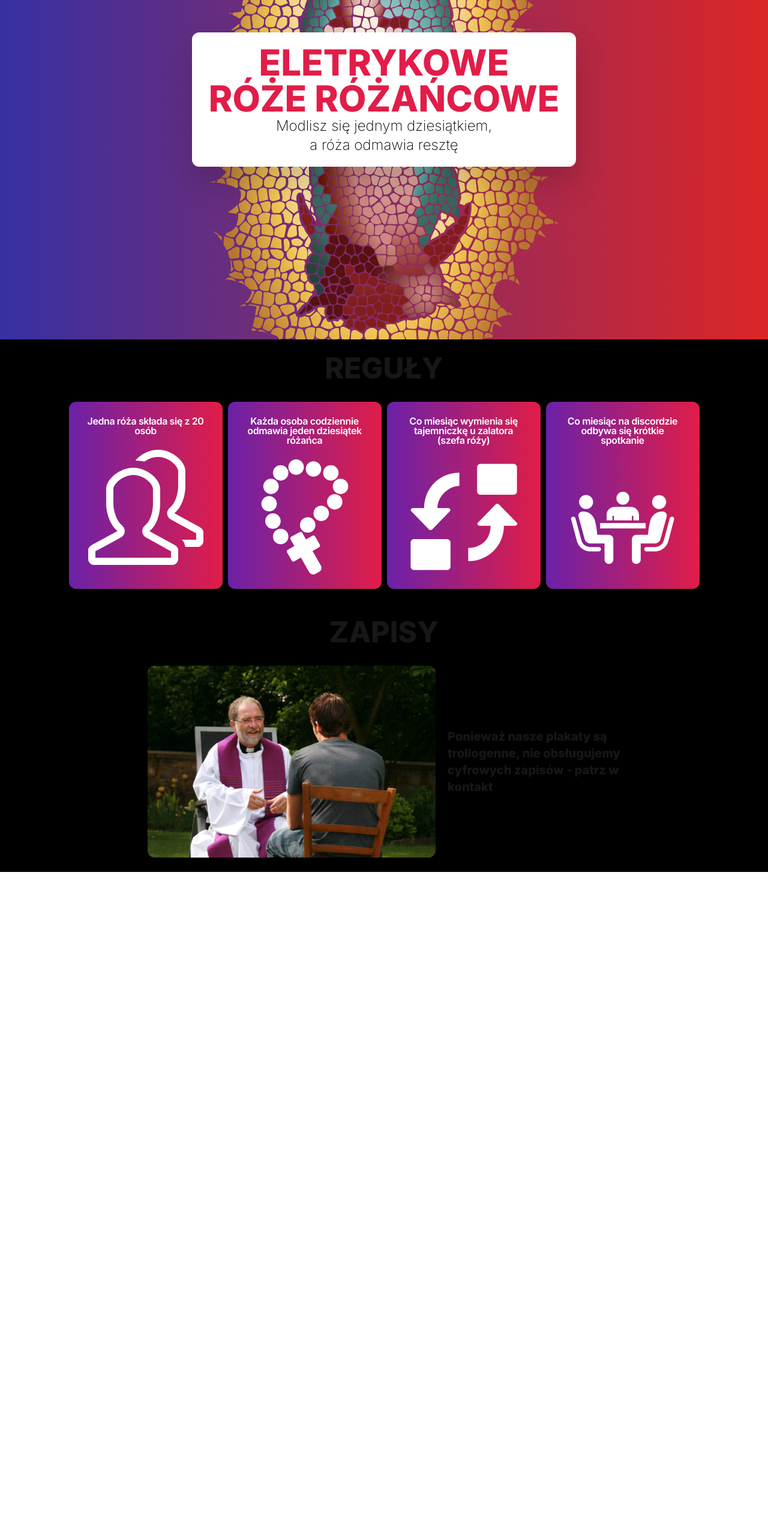
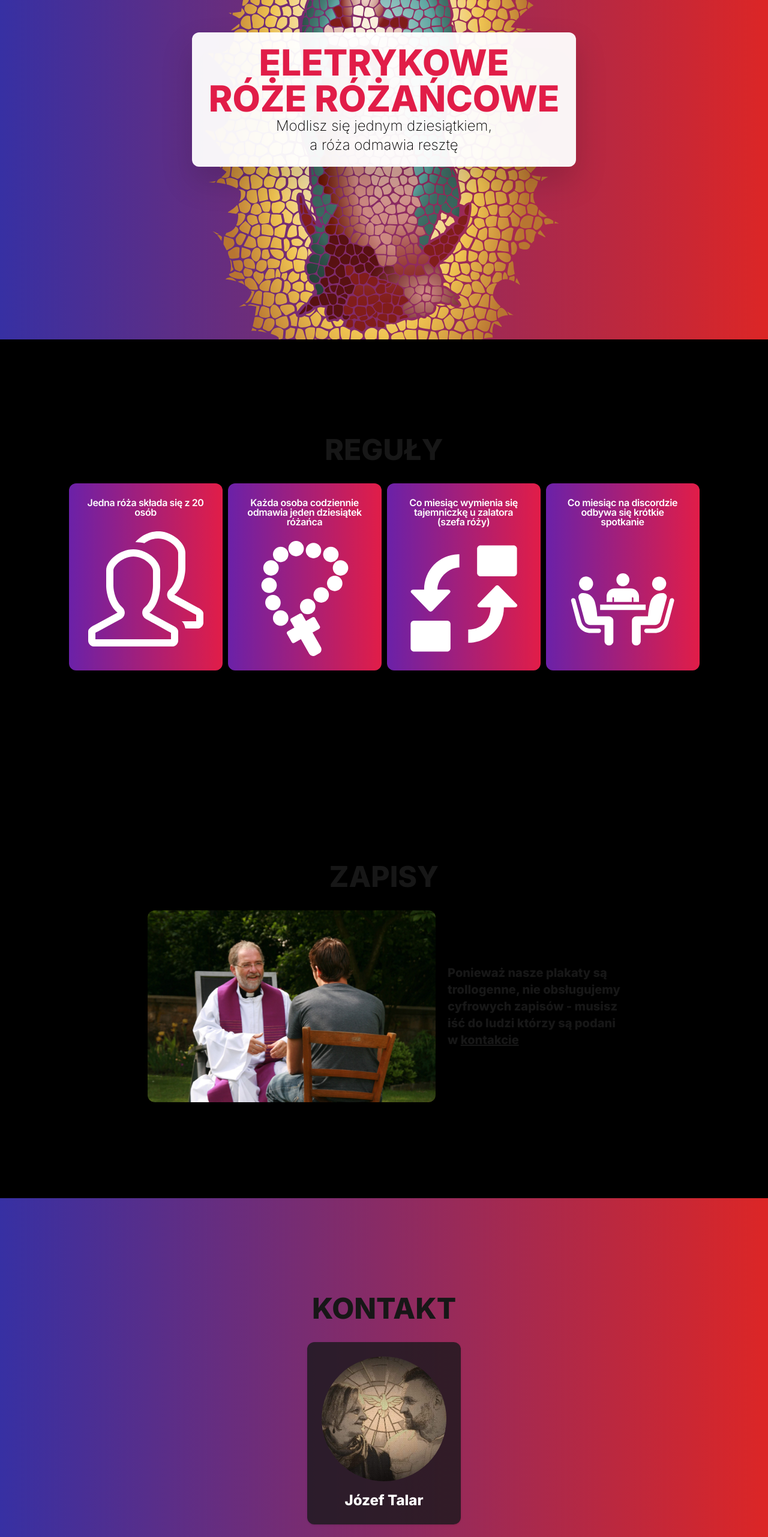
Before and after one commit to cooligus/elektrykowe-roze-rozancowe, a Next.js app: page / in a window 1280 px wide. Shown: the part 234-2797 px from the top of the page at 60% size. Before the commit the page ends 1688 px from the top, so only its background shows below. Built offline with nearby package versions, Linux system fonts and the light colour scheme.

Commit message:
Make it partly ready

```diff
--- a/src/app/page.tsx
+++ b/src/app/page.tsx
@@ -3,13 +3,17 @@ import * as React from "react"
 import HeadingCard from "@/components/content/heading"
 import Rules from "@/components/content/rules"
 import Registration from "@/components/content/registration"
+import Contact from "@/components/content/contact"
+import Footer from "@/components/content/footer"
 
 export default function Home() {
   return (
     <div>
-    <HeadingCard/>
-    <Rules/>
-    <Registration/>
+      <HeadingCard/>
+      <Rules/>
+      <Registration/>
+      <Contact/>
+      <Footer/>
     </div>
   )
 }
--- /dev/null
+++ b/src/components/content/contact.tsx
@@ -0,0 +1,25 @@
+import * as React from "react"
+
+import Image from "next/image"
+import joseph from "@/app/images/joseph.jpg"
+import Section from "../ui/section"
+import { Card } from "../ui/card"
+
+export default function Contact() {
+  return (
+    <Section heading="Kontakt" id="contact" className="bg-gradient-to-r from-indigo-800 to-red-600 py-40">
+      <div className="flex justify-center">
+        <Card className="border-none w-[16em] bg-zinc-900/80 text-center p-6">
+          <Image
+          src={joseph}
+          alt="Profile picture of Jerzy Talar"
+          className="rounded-full"
+          />
+          <p className="text-white font-extrabold text-2xl mt-4">
+            Józef Talar
+          </p>
+        </Card>
+      </div>
+    </Section>
+  )
+}
--- /dev/null
+++ b/src/components/content/footer.tsx
@@ -0,0 +1,16 @@
+import * as React from "react"
+
+export default function Footer() {
+  return (
+    <div className="bg-black md:p-30 p-20 flex md:justify-between flex-col md:flex-row">
+        <h2 className="md:text-6xl text-2xl text-rose-600 uppercase font-extrabold">
+          Eletrykowe <br/>
+          Róże Różańcowe
+        </h2>
+        <ul className="list-none font-extrabold text-xl">
+            <li><a href="https://sanktuarium-cieszecin.pl/rozaniec-czym-jest-rozaniec-jak-odmawiac-rozaniec">Co to różaniec?</a></li>
+            <li><a href="https://lexdigital.pl/polityka-prywatnosci-wzor-zgodny-z-rodo">Polityka prywatności</a></li>
+        </ul>
+    </div>
+  )
+}
--- a/src/components/content/heading.tsx
+++ b/src/components/content/heading.tsx
@@ -13,7 +13,7 @@ export default function Heading() {
         alt="Picture of saint dominic getting rossary"
         />
       </div>
-      <div className="z-10 bg-white rounded-xl py-5 px-7 text-center drop-shadow-2xl">
+      <div className="z-10 bg-white/95 rounded-xl py-5 px-7 text-center drop-shadow-2xl">
         <h1 className="text-6xl text-rose-600 uppercase font-extrabold">
           Eletrykowe <br/>
           Róże Różańcowe
--- a/src/components/content/registration.tsx
+++ b/src/components/content/registration.tsx
@@ -8,11 +8,11 @@ import {
 } from "@/components/ui/card"
 import Image from "next/image"
 import Section from "../ui/section"
-import confession from "@/app/confession.jpg"
+import confession from "@/app/images/confession.jpg"
 
 export default function Registration() {
   return (
-    <Section heading="Zapisy">
+    <Section heading="Zapisy" className="py-40">
       <div className="flex justify-center items-center gap-5">
         <div className="w-[30em] h-[20em] overflow-hidden flex items-center rounded-xl">
           <Image
@@ -24,8 +24,9 @@ export default function Registration() {
         <p className="font-extrabold text-xl">
           Ponieważ nasze plakaty są <br/>
           trollogenne, nie obsługujemy <br/>
-          cyfrowych zapisów - patrz w <br/>
-          kontakt
+          cyfrowych zapisów - musisz<br/>
+          iść do ludzi którzy są podani <br/>
+          w <a href="#contact" className="underline">kontakcie</a>
         </p>
       </div>
     </Section>
--- a/src/components/content/rules.tsx
+++ b/src/components/content/rules.tsx
@@ -34,11 +34,11 @@ export default function Rules() {
     }
   ]
   return (
-    <Section heading="Reguły">
+    <Section heading="Reguły" className="py-40">
       <div className="grid grid-cols-1 sm:grid-cols-2 xl:grid-cols-4 gap-5 max-w-[65em] m-auto">
       {
-        cards.map(card =>
-          <Card className="bg-gradient-to-r from-purple-800 to-rose-600 border-none text-white w-[16em] text-center justify-self-center">
+        cards.map((card, i) =>
+          <Card className="bg-gradient-to-r from-purple-800 to-rose-600 border-none text-white w-[16em] text-center justify-self-center" key={i}>
             <CardHeader>
               <CardTitle>{card.description}</CardTitle>
             </CardHeader>
--- a/src/components/ui/section.tsx
+++ b/src/components/ui/section.tsx
@@ -4,6 +4,7 @@ import * as React from "react"
 type SectionProps = {
   heading: string,
   className?: string
+  id?: string
 }
 
 export default function Section(props: React.PropsWithChildren<SectionProps>) {
@@ -13,6 +14,7 @@ export default function Section(props: React.PropsWithChildren<SectionProps>) {
         "p-6 relative z-10 bg-black",
         props.className
       )}
+      id={props.id}
     >
       <h2 className="uppercase text-5xl font-extrabold text-b text-center mb-8">{props.heading}</h2>
       {props.children}
```
Also changed, not shown: src/app/images/confession.jpg (renamed from src/app/confession.jpg), src/app/images/joseph.jpg (added).
